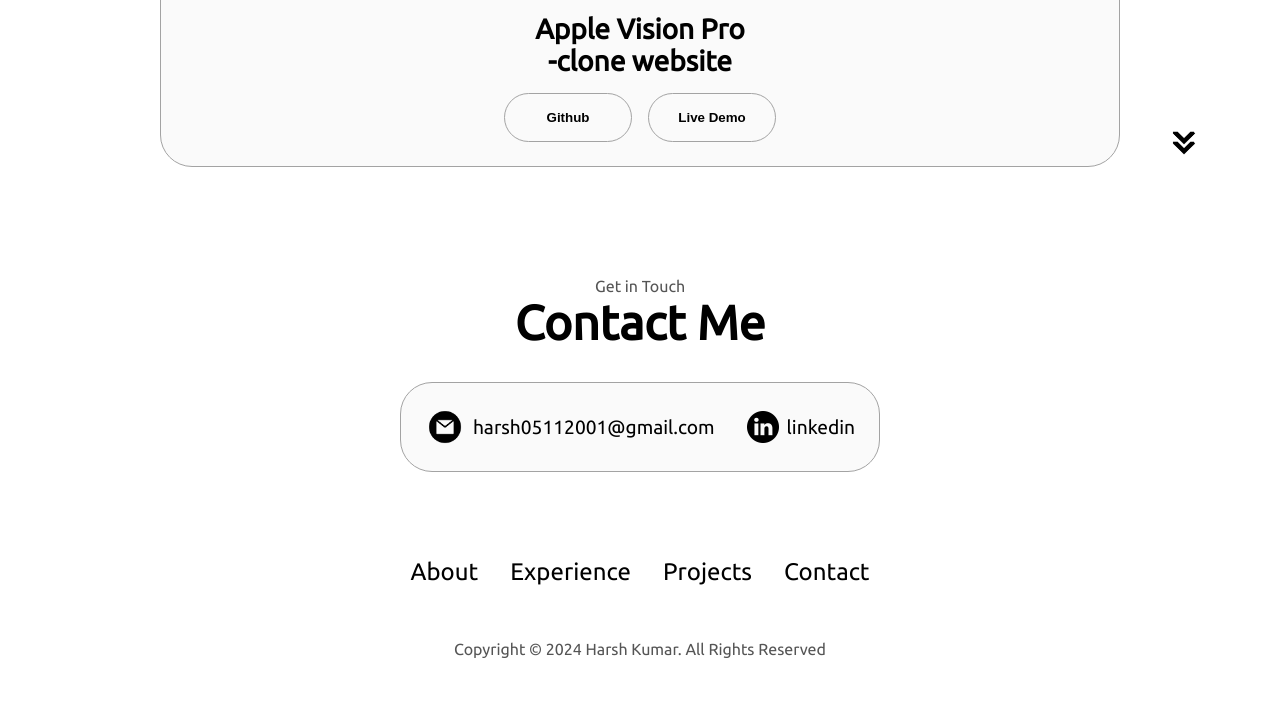
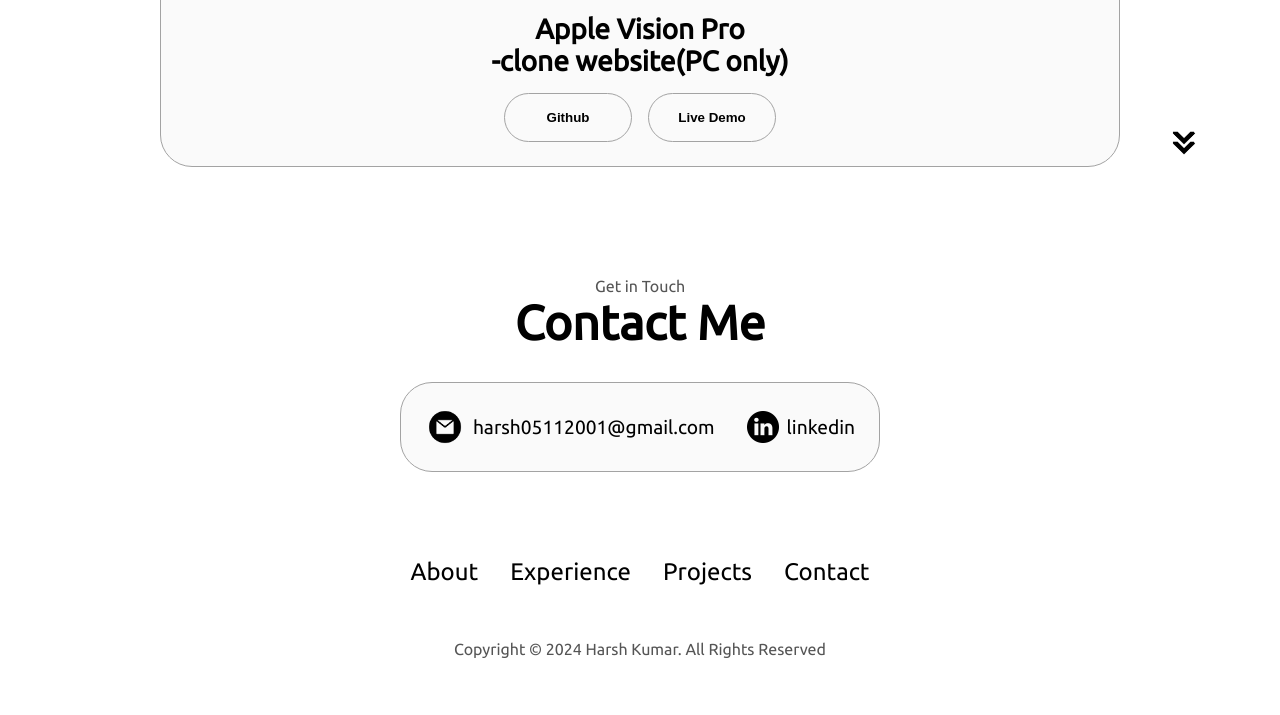
Before and after one commit to R4raptor/personal_portfolio_02, a plain HTML site: page index.html in a window 1280 px wide. Shown: the part 3215-3930 px from the top of the page. Drawn offline with Linux system fonts and the light colour scheme.

Commit message:
Update index.html

```diff
--- a/index.html
+++ b/index.html
@@ -246,7 +246,7 @@
                 <div class="article-container">
                     <img src="./assets/project-4.jpg" alt="project 3"class="project-img">
                 </div>
-                <h2 class="experience-sub-title project-title">Apple Vision Pro<br>-clone website</h2>
+                <h2 class="experience-sub-title project-title">Apple Vision Pro<br>-clone website(PC only)</h2>
                 <div class="btn-container">
                     <button class="btn btn-color-2 project-btn" onclick="location.href='https://github.com/R4raptor/apple_vision_pro_clone' ">
                         Github
```
